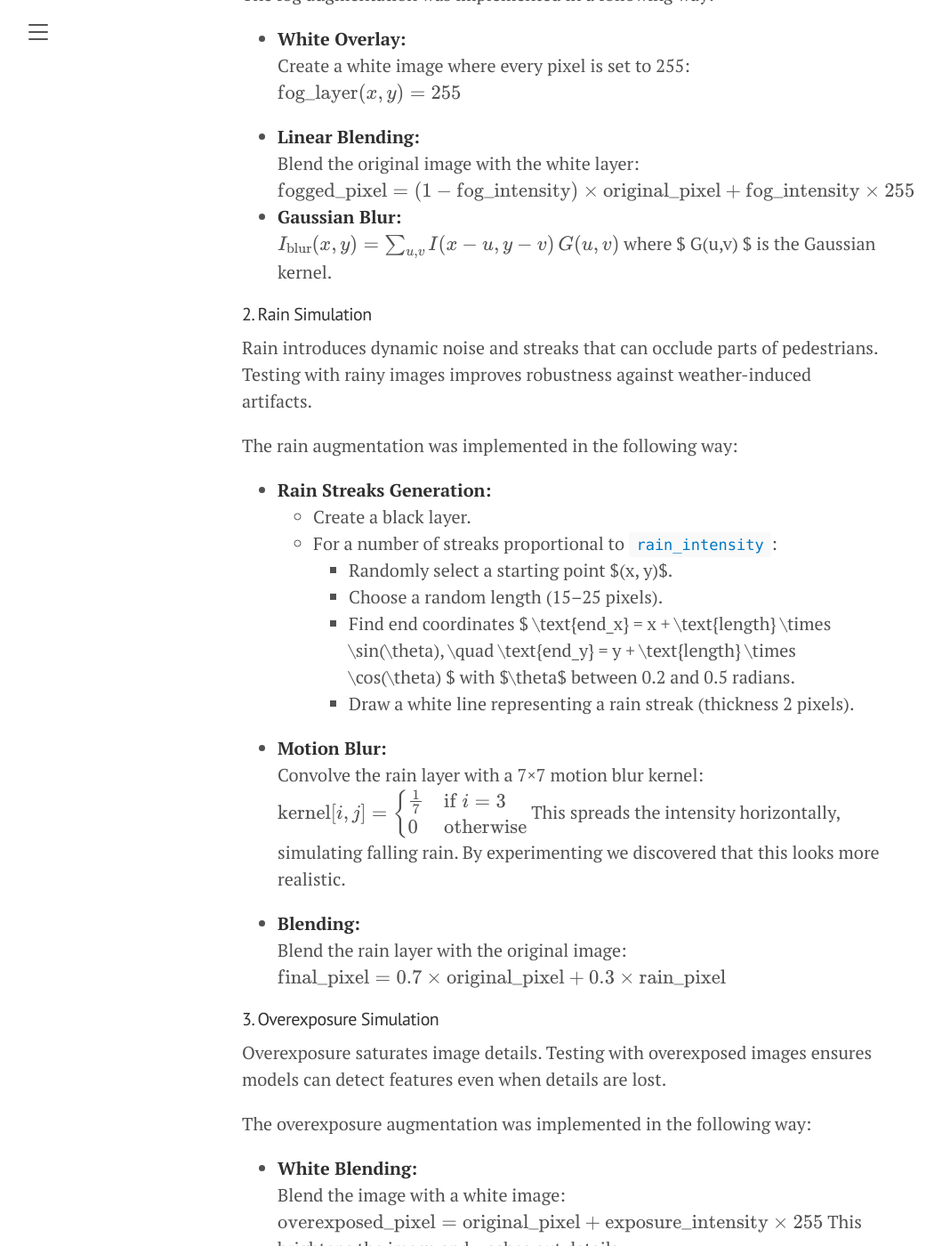
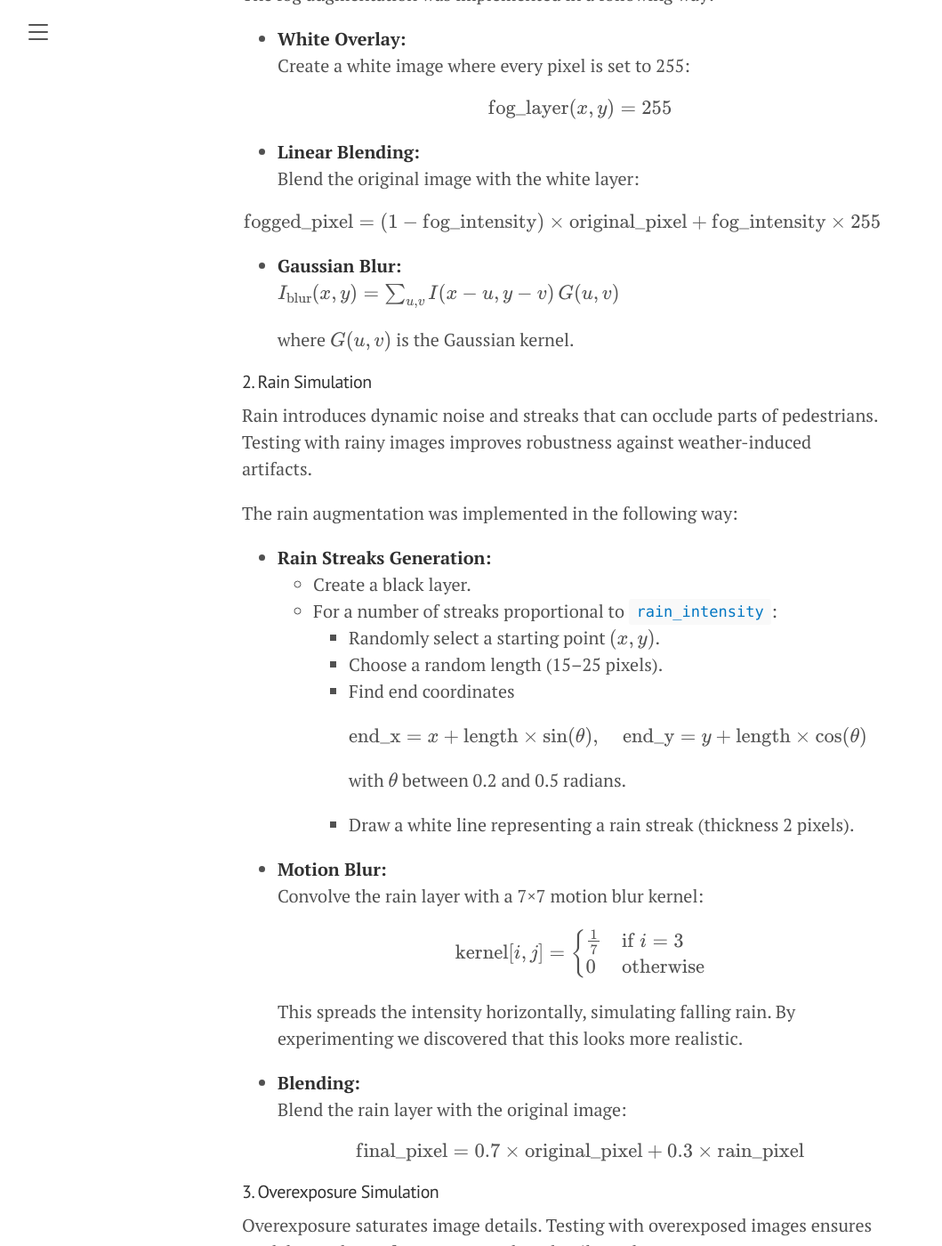
Before and after one commit to RedHoven/pedestrian-detection, a Jekyll site: the page built from lanyon/_posts/2025-03-06-blog.md, in a window 1280 px wide and 1400 px high, scrolled down 7888 px. Shown: the whole window at 89% size, without its empty margins (8-1067 px from the left). Built offline with Jekyll 4.4.1, drawn with Linux system fonts in a browser that asks for light colours; formulas are drawn with MathJax 3; some of the changed lines change nothing that is shown; some of the changed text lies outside the part shown.

Commit message:
Latex formulas now work locally

```diff
--- a/lanyon/_includes/head.html
+++ b/lanyon/_includes/head.html
@@ -26,6 +26,38 @@
 
   <link rel="alternate" type="application/rss+xml" title="RSS" href="{{ '/atom.xml' | absolute_url }}">
 
+  <!-- LATEX Setup-->
+  <script type="text/javascript" async
+  src="https://cdnjs.cloudflare.com/ajax/libs/mathjax/2.7.7/latest.js?config=TeX-MML-AM_CHTML">
+  </script>
+  <script type="text/x-mathjax-config">
+    MathJax.Hub.Config({
+      tex2jax: {inlineMath: [['$','$'], ['\\(','\\)']]}
+    });
+  </script>
+  <!-- <script type="text/x-mathjax-config">
+    MathJax.Hub.Config({
+      tex2jax: {
+        displayMath: [['$$', '$$'], ['\\[', '\\]']],
+        inlineMath: [['$', '$'], ['\\(', '\\)']],
+      },
+      displayAlign: "center",
+      displayIndent: "0em"
+    });
+  </script> -->
+  <script type="text/x-mathjax-config">
+    MathJax.Hub.Register.StartupHook("TeX Jax Ready",function () {
+      var PARSE = MathJax.InputJax.TeX.Parse,
+          TEXT = PARSE.prototype.InternalText;
+      PARSE.Augment({
+        InternalText: function (text,def) {
+          text = text.replace(/\\/g,"");
+          return TEXT.call(this,text,def);
+        }
+      });
+    });
+    </script>
+
   {% if site.google_analytics_id %}
   <script>
     (function(i,s,o,g,r,a,m){i['GoogleAnalyticsObject']=r;i[r]=i[r]||function(){
--- a/lanyon/_layouts/post.html
+++ b/lanyon/_layouts/post.html
@@ -1,7 +1,6 @@
 ---
 layout: default
 ---
-<script src="https://cdn.mathjax.org/mathjax/latest/MathJax.js?config=TeX-AMS-MML_HTMLorMML" type="text/javascript"></script>
 <div class="post">
   <h1 class="post-title">{{ page.title }}</h1>
   <span class="post-date">{{ page.date | date_to_string }}</span>
--- a/lanyon/_posts/2025-03-06-blog.md
+++ b/lanyon/_posts/2025-03-06-blog.md
@@ -206,17 +206,17 @@
 The fog augmentation was implemented in a following way:
 - **White Overlay:**
   Create a white image where every pixel is set to 255:
+
   $$ \text{fog\_layer}(x,y) = 255 $$
 
 - **Linear Blending:**
   Blend the original image with the white layer:
-$$
-  \text{fogged\_pixel} = (1 - \text{fog\_intensity}) \times \text{original\_pixel} + \text{fog\_intensity} \times 255
- $$
+
+$$ \text{fogged\_pixel} = (1 - \text{fog\_intensity}) \times \text{original\_pixel} + \text{fog\_intensity} \times 255 $$
+
 - **Gaussian Blur:**
-  $$
-  I_{\text{blur}}(x,y) = \sum_{u,v} I(x-u, y-v) \, G(u,v)
-  $$
+  $$ I_{\text{blur}}(x,y) = \sum_{u,v} I(x-u, y-v) \, G(u,v) $$
+
   where $ G(u,v) $ is the Gaussian kernel.
 
 #### 2. Rain Simulation
@@ -231,24 +231,24 @@
     - Randomly select a starting point $(x, y)$.
     - Choose a random length (15–25 pixels).
     - Find end coordinates
-      $
-      \text{end\_x} = x + \text{length} \times \sin(\theta), \quad \text{end\_y} = y + \text{length} \times \cos(\theta)
-      $
+
+      $$ \text{end\_x} = x + \text{length} \times \sin(\theta), \quad $$
+      $$ \text{end\_y} = y + \text{length} \times \cos(\theta) $$
+
       with $\theta$ between 0.2 and 0.5 radians.
     - Draw a white line representing a rain streak (thickness 2 pixels).
 
 - **Motion Blur:**
   Convolve the rain layer with a 7×7 motion blur kernel:
-  $$
-  \text{kernel}[i,j] = \begin{cases} \frac{1}{7} & \text{if } i = 3 \\ 0 & \text{otherwise} \end{cases}
-  $$
+
+  $$\text{kernel}[i,j] = \begin{cases} \frac{1}{7} & \text{if } i = 3 \\ 0 & \text{otherwise} \end{cases}$$
+
   This spreads the intensity horizontally, simulating falling rain. By experimenting we discovered that this looks more realistic.
 
 - **Blending:**
   Blend the rain layer with the original image:
-    $$
-  \text{final\_pixel} = 0.7 \times \text{original\_pixel} + 0.3 \times \text{rain\_pixel}
-  $$
+
+  $$\text{final\_pixel} = 0.7 \times \text{original\_pixel} + 0.3 \times \text{rain\_pixel}$$
 
 
 #### 3. Overexposure Simulation
@@ -258,9 +258,9 @@
 
 - **White Blending:**
   Blend the image with a white image:
-  $$
-  \text{overexposed\_pixel} = \text{original\_pixel} + \text{exposure\_intensity} \times 255
-  $$
+
+  $$ \text{overexposed\_pixel} = \text{original\_pixel} + \text{exposure\_intensity} \times 255 $$
+
   This brightens the image and washes out details.
 
 - **Gaussian Blur:**
@@ -274,22 +274,19 @@
 
 - **Brightness Reduction:**
   Convert the image to HSV and reduce the brightness (value channel) by:
-  $$
-  v_{\text{new}} = \text{clip}(v \times (1 - \text{night\_intensity}), 0, 255)
-  $$
+
+  $$ v_{\text{new}} = \text{clip}(v \times (1 - \text{night\_intensity}), 0, 255) $$
 
 - **Blue Tint:**
   Blend the darkened image with a blue mask:
-  $$
-  \text{night\_pixel} = 0.9 \times \text{darkened\_pixel} + 0.1 \times (0, 0, 30)
-  $$
+
+  $$ \text{night\_pixel} = 0.9 \times \text{darkened\_pixel} + 0.1 \times (0, 0, 30) $$
 
 
 - **Gaussian Noise:**
   Add noise sampled from a normal distribution $ \mathcal{N}(0,10) $ and clip:
-  $$
-  \text{night\_pixel} = \text{clip}(\text{night\_pixel} + \text{noise}, 0, 255)
-  $$
+
+  $$ \text{night\_pixel} = \text{clip}(\text{night\_pixel} + \text{noise}, 0, 255) $$
 
 ## Results and Discussion
 
@@ -299,5 +296,5 @@
 What is importaint to note is that finetuning the models using the described augmentation methods would potentially enhance the performance in various conditions thus making the models more roubust. We recommend this as a direction for future research.
 
 
-![alt text](../public/images/metrics_robustness.png "Robustness Compatison")
+![Metrics: Robustness](../public/images/metrics_robustness.png "Robustness Compatison")
 *Figure X: Robustness comparison between RTDETR and YOLO under various environmental conditions, including fog, rain, overexposure, and night-time scenarios.*
```
Also changed, not shown: lanyon/_config.yml (line endings or trailing spaces).
